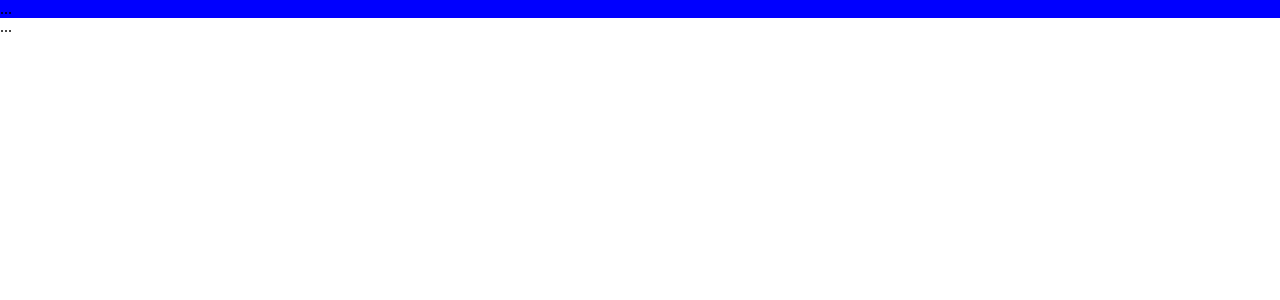
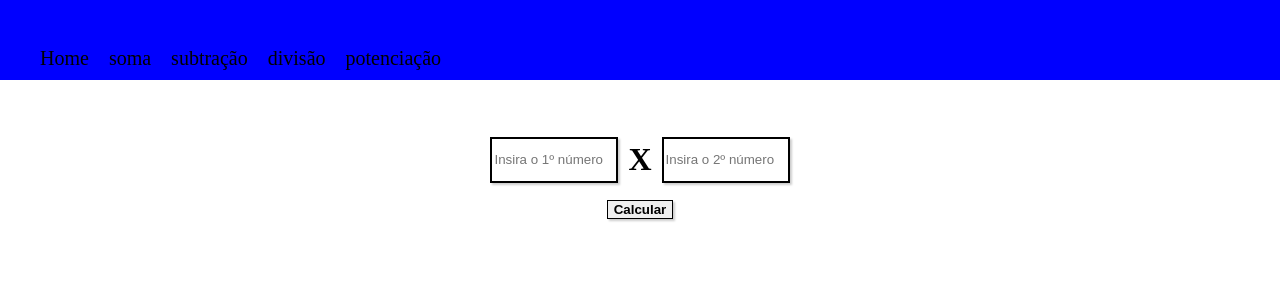
Before and after one commit to MateusO97/Calculadora---Treinamento, a Django app: page / in a window 1280 px wide. Shown: the top 300 px of the page. Run offline with Django 3.2, Linux system fonts and the light colour scheme.

Commit message:
Criação do fronted inicial

```diff
--- a/multi/static/css/multi.css
+++ b/multi/static/css/multi.css
@@ -5,10 +5,56 @@ body {
 
 .menu {
     display: flex;
-    max-height: 120px;
+    max-height: 80px;
     background-color: blue;
+    padding-left: 20px;
+    min-height: 80px;
+    align-items: flex-end;
+}
+
+.menu-options {
+    height: 100%;
+    display: flex;
+    padding-bottom: 10px;
+}
+
+.menu-options a {
+    color: #000;
+    font-size: 20px;
+    text-decoration: none;
+    padding-left: 20px;
 }
 
 .form {
+    display: flex;
+    flex-direction: column;
+}
 
+.fields {
+    display: flex;
+    align-items: center;
+    justify-content: center;
+    margin-top: 40px;
 }
+
+.fields input {
+    height: 40px;
+    width: 120px;
+    border: 2px solid black;
+    box-shadow: 2px 2px 2px rgba(0,0,0, 0.2);
+}
+
+.fields #number_x, h1 {
+    margin-right: 10px;
+}
+
+.button-submit {
+    display: flex;
+    justify-content: center;
+}
+
+.button-submit input {
+    border: 1px solid black;
+    box-shadow: 2px 2px 2px rgba(0,0,0, 0.2);
+    font-weight: bolder;
+}
--- a/multi/templates/multi/Multi.html
+++ b/multi/templates/multi/Multi.html
@@ -8,8 +8,28 @@
 
 <body>
     <div class="interface">
-        <div class="menu">...</div>
-        <div class="form">...</div>
+        <div class="menu">
+            <div class="menu-title"></div>
+            <div class="menu-options">
+                <a href="#">Home</a>
+                <a href="#">soma</a>
+                <a href="#">subtração</a>
+                <a href="#">divisão</a>
+                <a href="#">potenciação</a>
+            </div>
+        </div>
+        <div class="form">
+            <form>
+                <div class="fields">
+                        <input type="text" id="number_x" placeholder="Insira o 1º número">
+                        <h1>X</h1>
+                        <input type="text" id="number_y" placeholder="Insira o 2º número">
+                </div>
+                <div class="button-submit">
+                    <input type="submit" id="enviar" value="Calcular">
+                </div>
+            </form>
+        </div>
     </div>
 </body>
 </html>
```
